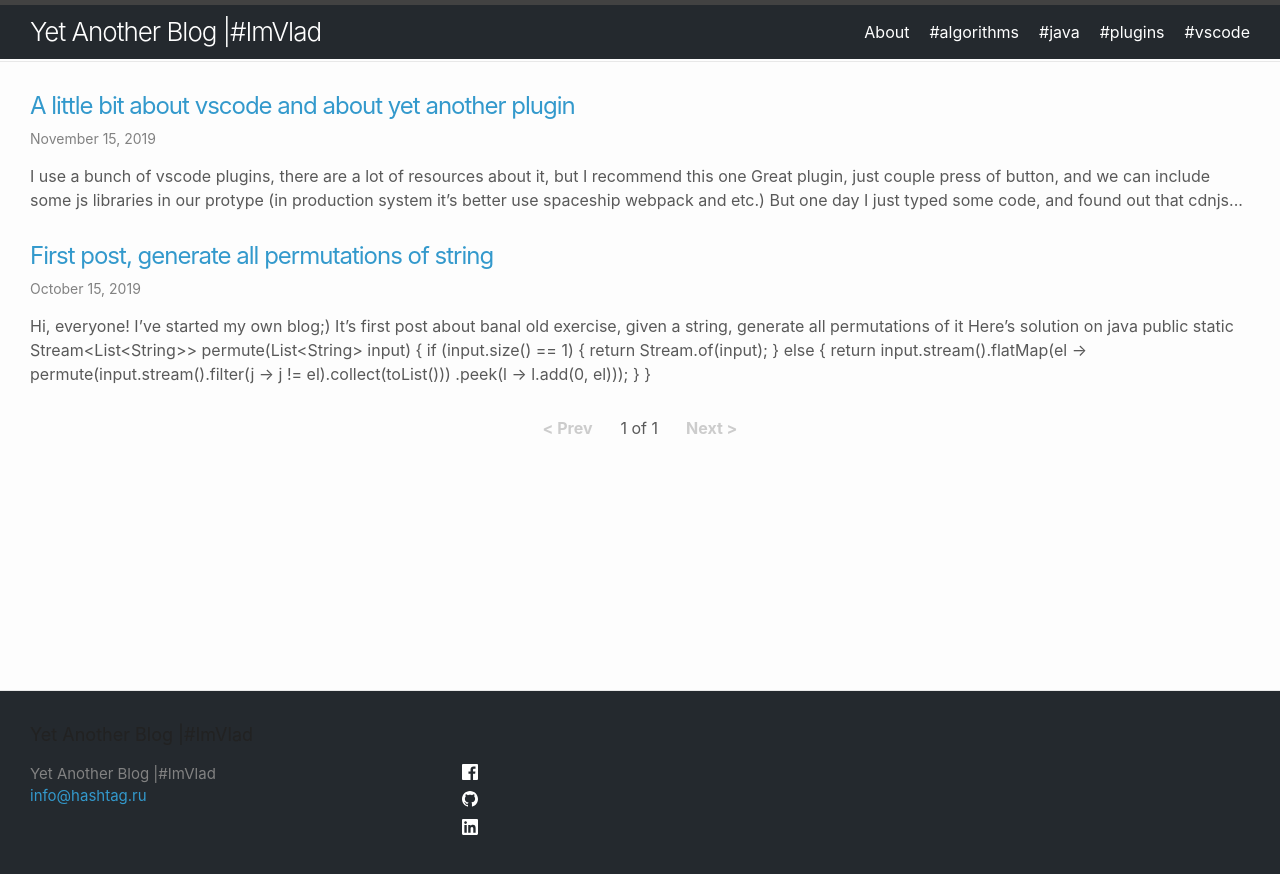
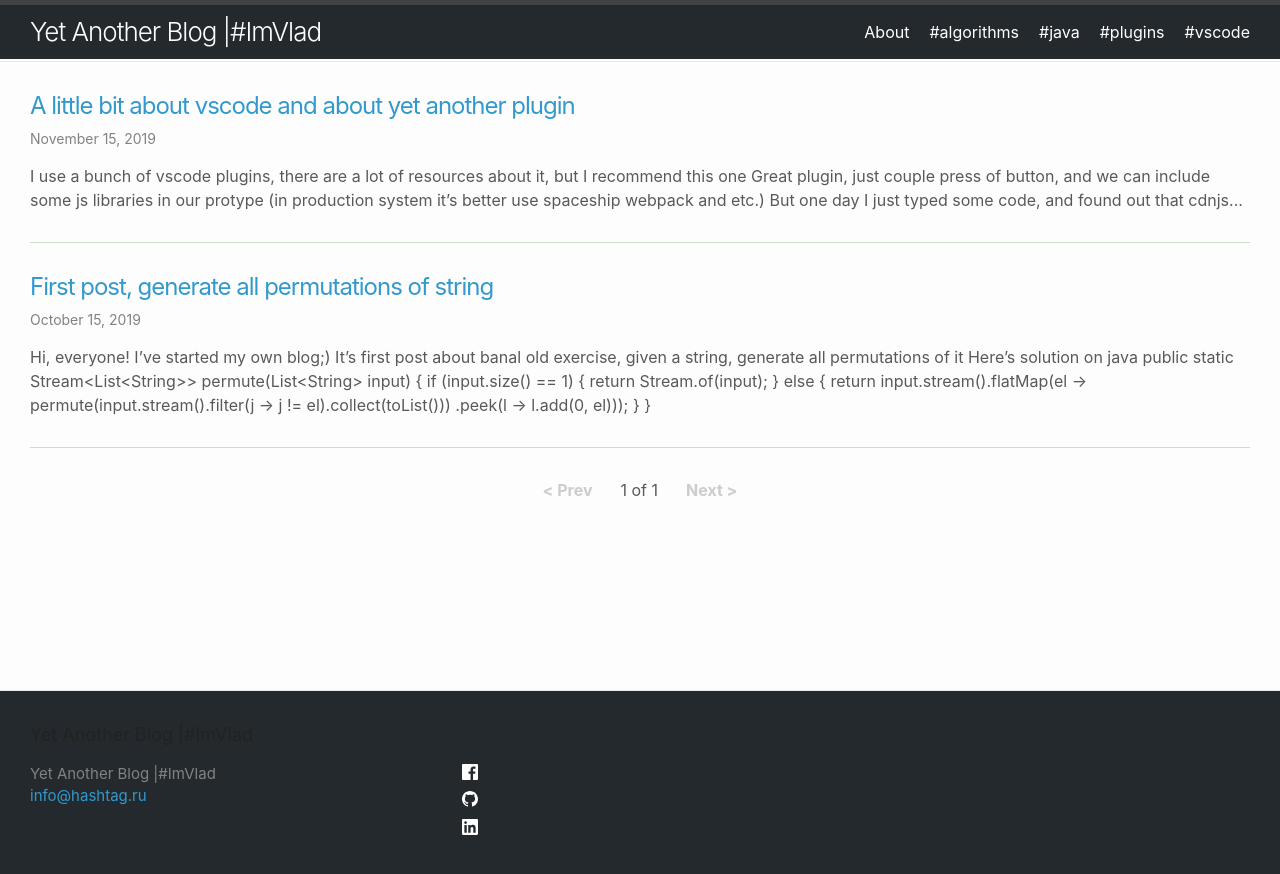
Before and after one commit to imvladikon/blog-hashtag2, a Jekyll site: the page built from index.html, in a window 1280 px wide. Shown: the top 874 px of the page. Built offline with Jekyll 4.4.1, drawn with Linux system fonts in a browser that asks for light colours; the list of posts is cut into pages by our own code.

Commit message:
changes css

```diff
--- a/_sass/minima.scss
+++ b/_sass/minima.scss
@@ -51,6 +51,20 @@
   font-size: $base-font-size * $ratio;
 }
 
+@mixin text-clamp($lines: 2, $line-height: false) {
+  overflow: hidden;
+  display: -webkit-box;
+  -webkit-box-orient: vertical;
+  -webkit-line-clamp: $lines;
+
+  // Fallback for non-Webkit browsers
+  // (won't show `…` at the end of the block)
+  @if $line-height {
+    max-height: $line-height * $lines * 1px;
+  }
+}
+
+
 // Import partials.
 @import "minima/base",
 "minima/layout",
--- a/_sass/minima/_base.scss
+++ b/_sass/minima/_base.scss
@@ -162,7 +162,6 @@
   }
 }
 
-
 /**
  * Blockquotes
  */
--- a/_sass/minima/_layout.scss
+++ b/_sass/minima/_layout.scss
@@ -193,6 +193,7 @@
   @include relative-font-size(1.75);
 }
 
+/**
 .post-list {
   margin-left: 0;
   list-style: none;
@@ -201,6 +202,25 @@
     margin-bottom: $spacing-unit;
   }
 }
+*/
+
+.post-list {
+  margin-left: 0;
+  list-style: none;
+
+  >li {
+    border-bottom: #CDC 1px solid;
+    padding-bottom: #{$spacing-unit/2};
+    margin-bottom: $spacing-unit;
+  }
+
+  .post-summary {
+    @include media-query($on-palm) {
+      @include text-clamp(4);
+    }
+  }
+}
+
 
 /**
 .post-link {
@@ -303,3 +323,12 @@
   display: block;
   margin-bottom: 15px;
 }
+
+
+.post-list a:hover {
+  text-decoration: none;
+}
+
+a:hover .post-title {
+  text-decoration: underline;
+}
```
